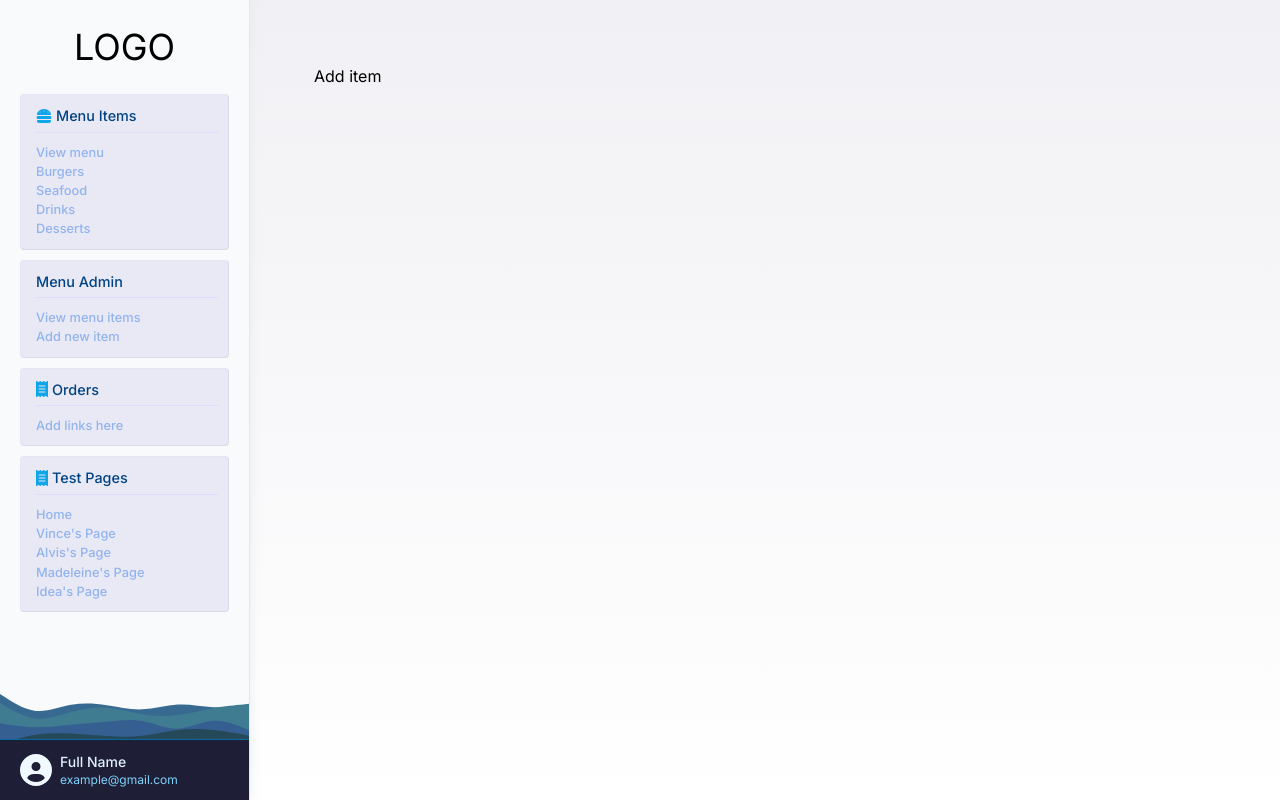
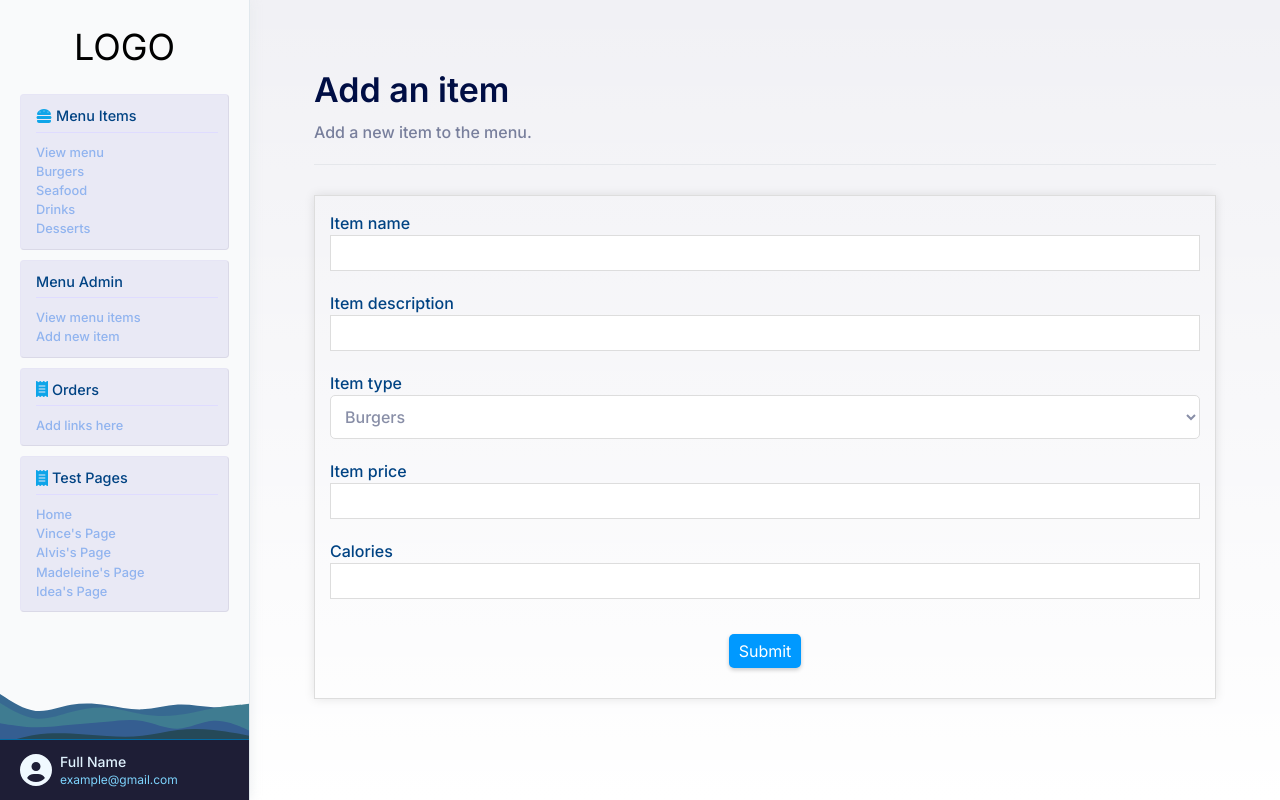
Before and after one commit to Ideapersie/TeamProjec23, a Next.js app in the folder frontend/: page /admin/waiter/menu/add in a window 1280 px wide. Built offline with nearby package versions, Linux system fonts and the light colour scheme.

Commit message:
Add basic item form

```diff
--- a/frontend/src/pages/admin/waiter/menu/add.tsx
+++ b/frontend/src/pages/admin/waiter/menu/add.tsx
@@ -1,7 +1,56 @@
+import { useState } from "react";
+import PageHeader from "@/components/common/text/PageHeader";
+import PageTitle from "@/components/common/text/PageTitle";
+import PageSubtitle from "@/components/common/text/PageSubtitle";
+
 export default function AddItemPage() {
     return (
         <>
-            Add item
+            <PageHeader>
+                <PageTitle>
+                    Add an item
+                </PageTitle>
+                <PageSubtitle>
+                    Add a new item to the menu.
+                </PageSubtitle>
+            </PageHeader>
+
+            <form style={{ display: 'flex', flexDirection: 'column', border: '1px solid #ddd', padding: '15px', boxShadow: '0 0 10px rgba(0, 0, 0, 0.1)'}}>
+
+                <label style={{color: "var(--blue)", fontWeight: 500}}>Item name
+                    <input type="text" style={{border: '1px solid #ddd', color: '#888ea7', width: '100%', marginBottom: '20px', padding: '5px'}}/>
+                </label>
+
+                <label style={{color: "var(--blue)", fontWeight: 500}}>Item description
+                    <input type="text" style={{border: '1px solid #ddd', color: '#888ea7', width: '100%', marginBottom: '20px', padding: '5px'}}/>
+                </label>
+
+                <label style={{color: "var(--blue)", fontWeight: 500}}>Item type
+                <select style={{border: '1px solid #ddd', color: '#888ea7', fontSize: '16px', backgroundColor: 'white', fontWeight: '500', width: '100%', marginBottom: '20px', padding: '10px'}}>
+                    <option value="burgers">Burgers</option>
+                    <option value="sandwiches">Sandwiches</option>
+                    <option value="pizzas">Pizzas</option>
+                    <option value="pastas">Pastas</option>
+                    <option value="salads">Salads</option>
+                    <option value="seafood">Seafood</option>
+                    <option value="soups">Soups</option>
+                    <option value="desserts">Desserts</option>
+                </select>
+                </label>
+
+                <label style={{color: "var(--blue)", fontWeight: 500}}>Item price
+                    <input type="number" min="1" step="any" style={{border: '1px solid #ddd', color: '#888ea7', width: '100%', marginBottom: '20px', padding: '5px'}} />
+                </label>
+
+                <label style={{color: "var(--blue)", fontWeight: 500}}>Calories
+                    <input type="text" style={{border: '1px solid #ddd', color: '#888ea7', width: '100%', marginBottom: '20px', padding: '5px'}}/>
+                </label>
+
+                <button className={"submit"}>Submit</button>
+
+            </form>
+
         </>
+
     )
 }
```
